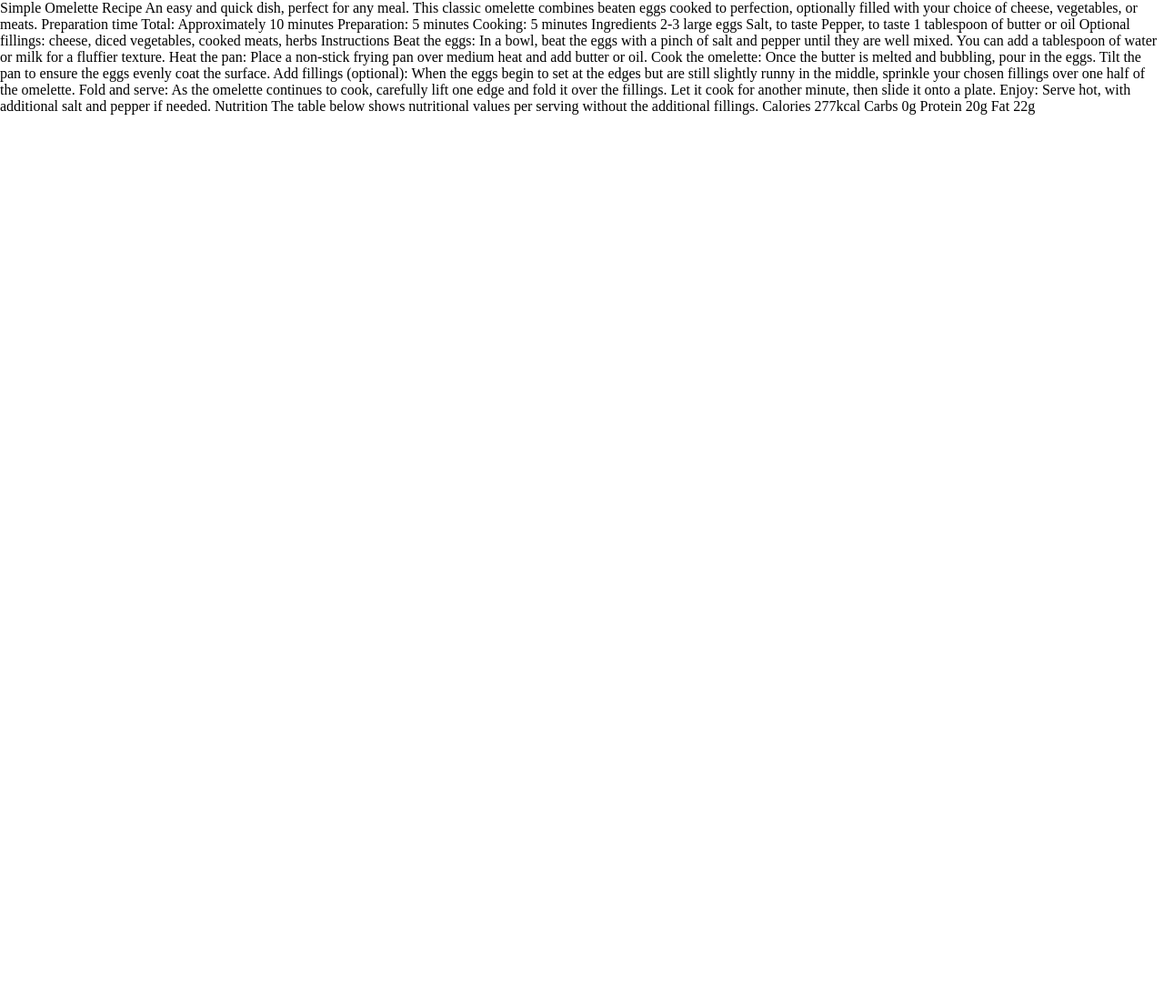
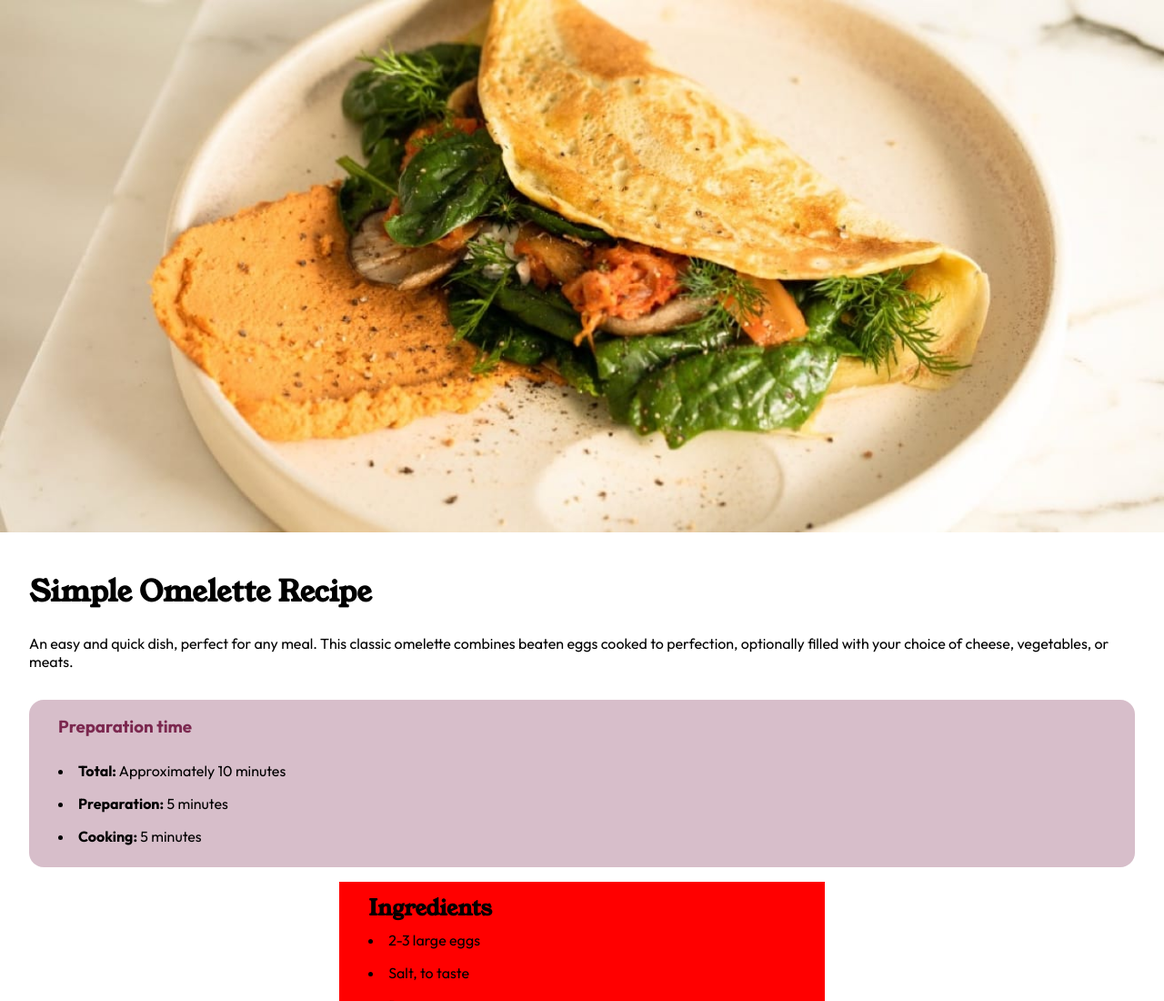
Before and after one commit to vinicius-f-santos/front-end-mentor, a plain HTML site: page recipe-page-main/index.html in a window 1280 px wide. Shown: the top 1100 px of the page at 91% size. Before the commit the page ends 800 px from the top, so only its background shows below. Drawn offline with Linux system fonts and the light colour scheme.

Commit message:
Marcações e alterações iniciais na recipe page

```diff
--- /dev/null
+++ b/recipe-page-main/css/global.css
@@ -0,0 +1,59 @@
+* {
+    margin: 0;
+    padding: 0;
+    box-sizing: border-box;
+}
+
+:root {
+    --young-serif: 'Young serif';
+    --outfit: 'Outfit';
+    --white: hsl(0, 0%, 100%);
+    --stone100: hsl(30, 54%, 90%);
+    --stone150: hsl(30, 18%, 87%);
+    --stone600: hsl(30, 10%, 34%);
+    --stone900: hsl(24, 5%, 18%);
+    --brown: hsl(14, 45%, 36%);
+    --rose800: hsl(332, 51%, 32%);
+    --rose50: hsl(330, 100%, 98%);
+}
+
+body {
+    display: flex;
+    justify-content: center;
+    align-items: center;
+    height: 100%;
+    font-family: var(--outfit);
+}
+
+.recipe-container {
+    display: flex;
+    flex-flow: column wrap;
+    align-items: center;
+    padding: 0 0 5em 0;
+    width: 100%;
+}
+
+.content-container {
+    padding: 0 2em;
+}
+
+img {
+    width: 100%;
+}
+
+h1, h2 {
+    font-family: var(--young-serif);
+}
+
+h1, h2, h3 {
+    padding: 0.5em 0 0 0;
+}
+
+span {
+    font-weight: bold;
+}
+
+li {
+    padding: 0.5em 0;
+    list-style-position: inside;
+}
--- /dev/null
+++ b/recipe-page-main/css/sections/intro-recipe.css
@@ -0,0 +1,20 @@
+.preparation-time-list {
+    background-color: hsl(332, 51%, 32%, 0.3);
+    border-radius: 1em;
+    padding: 0.5em 2em 1em 2em;
+    margin: 0.5em 0 1em 0;
+}
+
+h1 {
+    font-size: 2em;
+    padding: 1.2em 0 0 0;
+}
+
+h3 {
+    margin-bottom: 1em;
+    color: var(--rose800);
+}
+
+p {
+    padding: 1.5em 0;
+}
--- /dev/null
+++ b/recipe-page-main/css/sections/recipe-ingredients.css
@@ -0,0 +1,3 @@
+.recipe-ingredients {
+    background-color: red;
+}
--- /dev/null
+++ b/recipe-page-main/css/style.css
@@ -0,0 +1,5 @@
+@import url(global.css);
+@import url(sections/intro-recipe.css);
+@import url(sections/recipe-ingredients.css);
+@import url('https://fonts.googleapis.com/css2?family=Outfit:wght@100..900&display=swap');
+@import url('https://fonts.googleapis.com/css2?family=Young+Serif&display=swap');
--- a/recipe-page-main/index.html
+++ b/recipe-page-main/index.html
@@ -4,63 +4,101 @@
   <meta charset="UTF-8">
   <meta name="viewport" content="width=device-width, initial-scale=1.0"> <!-- displays site properly based on user's device -->
   <link rel="icon" type="image/png" sizes="32x32" href="./assets/images/favicon-32x32.png">
-  <link rel="stylesheet" href="style.css">
+  <link rel="stylesheet" href="css/style.css">
   <title>Frontend Mentor | Recipe page</title>
 </head>
 <body>
 
-  Simple Omelette Recipe
+  <div class="recipe-container">
 
+
+    <section class="intro-recipe">
+      <img src="assets/images/image-omelette.jpeg" alt="">
+
+      <div class="content-container">
+        <h1>Simple Omelette Recipe</h1>
+        <p>
           An easy and quick dish, perfect for any meal. This classic omelette combines beaten eggs cooked
           to perfection, optionally filled with your choice of cheese, vegetables, or meats.
+        </p>
 
-  Preparation time
+        <div class="preparation-time-list">
+          <h3>Preparation time</h3>
+          <ul>
+            <li><span>Total:</span> Approximately 10 minutes</li>
+            <li><span>Preparation:</span> 5 minutes</li>
+            <li><span>Cooking:</span> 5 minutes</li>
+          </ul>
+        </div><!--preparation-time-list-->
+      </div>
+    </section><!--intro-recipe-->
 
-  Total: Approximately 10 minutes
-  Preparation: 5 minutes
-  Cooking: 5 minutes
+    <section class="recipe-ingredients">
+      <div class="content-container">
+        <h2>Ingredients</h2>
+        <div class="ingredients-list">
+          <ul>
+            <li>2-3 large eggs</li>
+            <li>Salt, to taste</li>
+            <li>Pepper, to taste</li>
+            <li>1 tablespoon of butter or oil</li>
+            <li>Optional fillings: cheese, diced vegetables, cooked meats, herbs</li>
+          </ul>
+        </div><!--ingredients-list-->
+      </div>
+    </section><!--recipe-preparation-time-->
 
-  Ingredients
-
-  2-3 large eggs
-  Salt, to taste
-  Pepper, to taste
-  1 tablespoon of butter or oil
-  Optional fillings: cheese, diced vegetables, cooked meats, herbs
-
-  Instructions
-
+    <section class="recipe-instructions">
+      <div class="content-container">
+        <h2>Instructions</h2>
+        <div class="instructions-list">
+          <ol>
+            <li>
               Beat the eggs: In a bowl, beat the eggs with a pinch of salt and pepper until they are well mixed.
               You can add a tablespoon of water or milk for a fluffier texture.
-
-  Heat the pan: Place a non-stick frying pan over medium heat and add butter or oil.
-
+            </li>
+            <li>Heat the pan: Place a non-stick frying pan over medium heat and add butter or oil.</li>
+            <li>
               Cook the omelette: Once the butter is melted and bubbling, pour in the eggs. Tilt the pan to ensure
               the eggs evenly coat the surface.
-
+            </li>
+            <li>
               Add fillings (optional): When the eggs begin to set at the edges but are still slightly runny in the
               middle, sprinkle your chosen fillings over one half of the omelette.
-
+            </li>
+            <li>
               Fold and serve: As the omelette continues to cook, carefully lift one edge and fold it over the
               fillings. Let it cook for another minute, then slide it onto a plate.
+            </li>
+            <li>
+              Enjoy: Serve hot, with additional salt and pepper if needed.
+            </li>
+          </ol>
+        </div><!--instructions-list-container-->
+      </div>
+    </section><!--recipe-instructions-->
 
-  Enjoy: Serve hot, with additional salt and pepper if needed.
-
-  Nutrition
-
+    <section class="nutrition-informations">
+      <div class="content-container">
+        <h2>Nutrition</h2>
+        <p>
           The table below shows nutritional values per serving without the additional fillings.
-
           Calories
-  277kcal
-
-  Carbs
-  0g
-
-  Protein
-  20g
-
-  Fat
-  22g
+        </p>
+        <div class="nutrition-column-container">
+          <div class="nutrition-column">
+            <div class="item">277kcal</div>
+            <div class="item">Carbs</div>
+            <div class="item">0g</div>
+            <div class="item">Protein</div>
+            <div class="item">20g</div>
+            <div class="item">Fat</div>
+            <div class="item">22g</div>
+          </div><!--nutrition-column-->
+        </div><!--nutrition-column-container-->
+      </div>
+    </section><!--nutrition-informations-->
+  </div><!--recipe-container-->
 
 </body>
 </html>
--- a/recipe-page-main/style.css
+++ /dev/null
@@ -1,5 +0,0 @@
-* {
-    margin: 0;
-    padding: 0;
-    box-sizing: border-box;
-}
```
Lines whose indentation alone changed are shown as unchanged.
